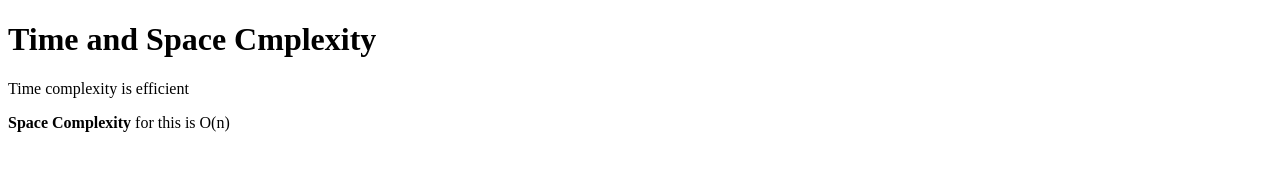
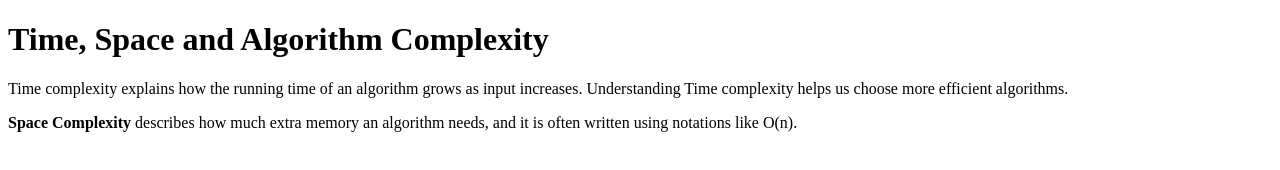
Before and after one commit to acciojob/time-and-space-complexity-anshmahajan26, a website: page main.html in a window 1280 px wide. Drawn offline with Linux system fonts and the light colour scheme.

Commit message:
created a submission

```diff
--- a/main.html
+++ b/main.html
@@ -7,9 +7,16 @@
 </head>
 
 <body>
-	<h1>Time and Space Cmplexity</h1>
-	<p>Time complexity is efficient</p>
-	<p> <b>Space Complexity</b> for this is O(n)</p>
+	<h1>Time, Space and Algorithm Complexity</h1>
+
+<p>
+  Time complexity explains how the running time of an algorithm grows as input increases.
+  Understanding Time complexity helps us choose more efficient algorithms.
+</p>
+
+<p>
+  <b>Space Complexity</b> describes how much extra memory an algorithm needs, and it is often written using notations like O(n).
+</p>
     <script type="text/javascript" src="./script.js">
 </script>
 
```
